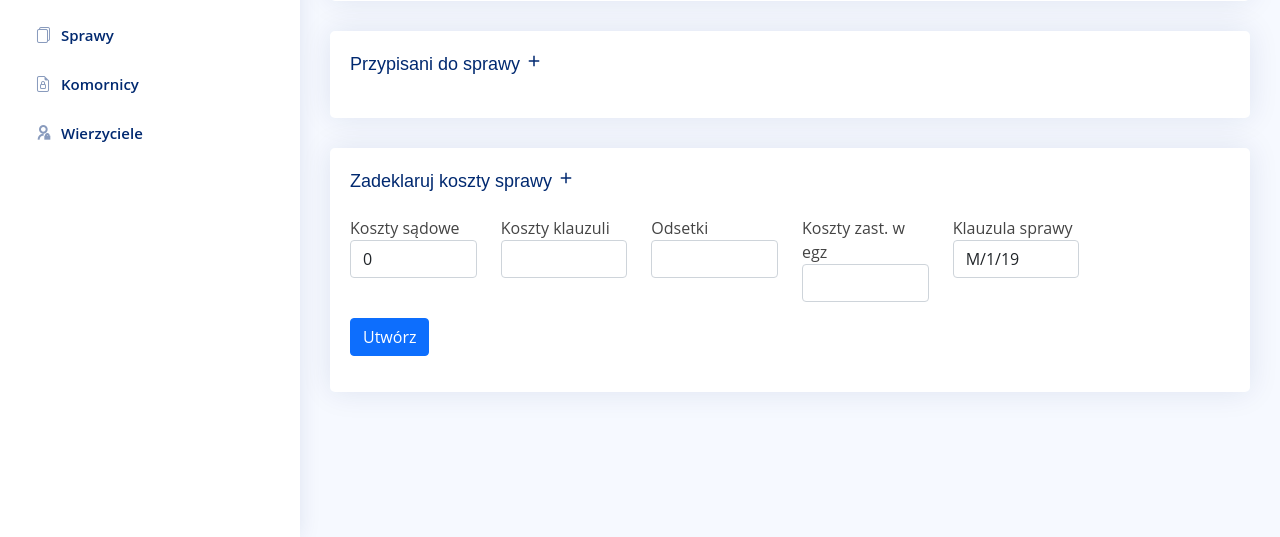
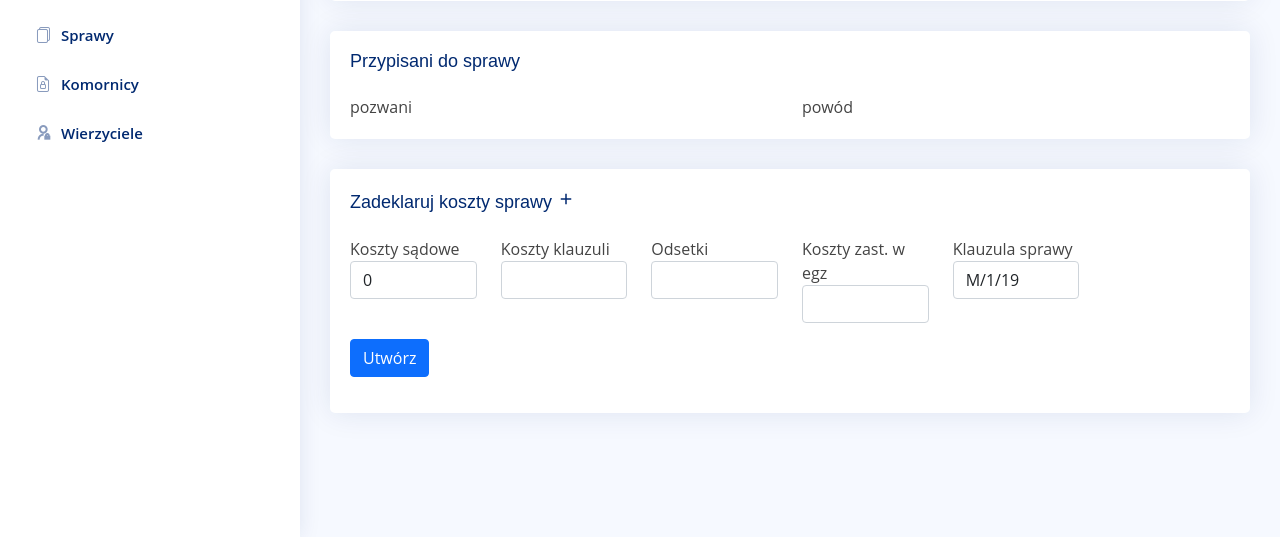
Before and after one commit to rafkow/counselor, a Django app: page /case/1470 in a window 1280 px wide. Shown: the part 263-800 px from the top of the page. Run offline with Django 3.2, Linux system fonts and the light colour scheme; data comes from the database, SQL or seed files in the repository; both versions use the stored data as it was after the commit; some libraries are stand-ins or nearby versions.

Commit message:
przed rest frameworkiem

```diff
--- a/register/templates/case/selected.html
+++ b/register/templates/case/selected.html
@@ -1,6 +1,8 @@
 {% extends 'base.html' %}
 
 {% block content %}
+
+{% load l10n %}
 
  <div class="card">
       <div class="card-body">
@@ -23,7 +25,7 @@
                   <td>{{ case.signature }}</td>
                   <td>{{ case.type }}</td>
                   <td>{{ case.costs }}</td>
-                  <td>{{ case.create_date }}</td>
+                  <td>{{ case.create_date|localize }}</td>
                   <td>{{ case.bailiff }}</td>
               </tr>
           </table>
@@ -33,7 +35,11 @@
 
 <div class="card">
     <div class="card-body">
-        <h5 class="card-title">Przypisani do sprawy <i class="ri-add-fill"></i> </h5>
+        <h5 class="card-title">Przypisani do sprawy </h5>
+        <div class="row">
+            <div class="col-6">pozwani</div>
+            <div class="col-6">powód</div>
+        </div>
     {% for person in people %}
         <h5>{{ person }}</h5>
     {% endfor %}
--- a/register/templates/company/list.html
+++ b/register/templates/company/list.html
@@ -42,7 +42,7 @@
     <thead>
     <tr>
         <th>numer</th>
-        <th>osoba</th>
+        <th>nazwa firmy</th>
         <th></th>
     </tr>
     </thead>
@@ -50,7 +50,7 @@
     {% for p in companies %}
     <tr>
         <td><p>{{ p.id }}</p></td>
-        <td><p>{{ p }}</p></td>
+        <td><p>{{ p.name }}</p></td>
         <td><a href="{% url 'register:company' p.id  %}" class="p"> szczegóły </a></td>
     </tr>
     {% endfor %}
--- a/register/templates/company/selected.html
+++ b/register/templates/company/selected.html
@@ -2,13 +2,13 @@
 
 {% block content %}
 
-<h3>{{ company }}</h3>
+<h3>{{ company.name }}</h3>
 
 <div class="row">
     <div class="col-5">
         <div class="card">
             <div class="card-body">
-                <h5 class="card-title">Informacje <i class="ri-add-fill"></i> </h5>
+                <h5 class="card-title">Informacje</h5>
 
             </div>
         </div>
--- a/register/urls.py
+++ b/register/urls.py
@@ -1,6 +1,6 @@
 from django.urls import path
 from . import views
-
+from .api import person
 
 app_name = 'register'
 urlpatterns = [
@@ -18,4 +18,6 @@ urlpatterns = [
     path('bailiff', views.bailiff, name='bailiff'),
     path('company', views.company, name='company'),
     path('company/<int:pk>', views.company, name='company'),
+
+    path('api/person', person, name='api_person'),
 ]
--- a/register/views.py
+++ b/register/views.py
@@ -218,8 +218,8 @@ def company(request, pk=0):
     if request.method == 'GET':
         if pk > 0:
             context = {
-                'company': Company.objects.filter(company__pk=pk).first(),
-                'cases' : Case.objects.filter(Q(accused_companies__pk=pk) | Q(prosecutor_companies__pk=pk))
+                'company': Company.objects.filter(pk=pk).first(),
+                'cases': Case.objects.filter(Q(accused_companies__pk=pk) | Q(prosecutor_companies__pk=pk))
             }
             return render(request, 'company/selected.html', context)
     context = {
```
Also changed, not shown: register/api.py (added, +20 -0 lines), db.sqlite3.
